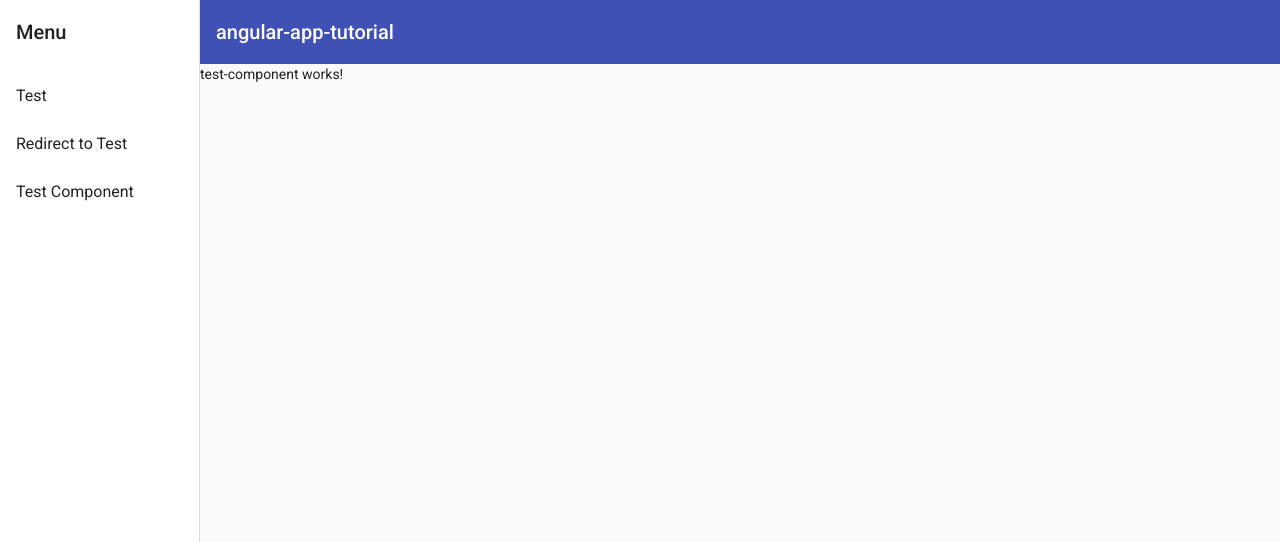
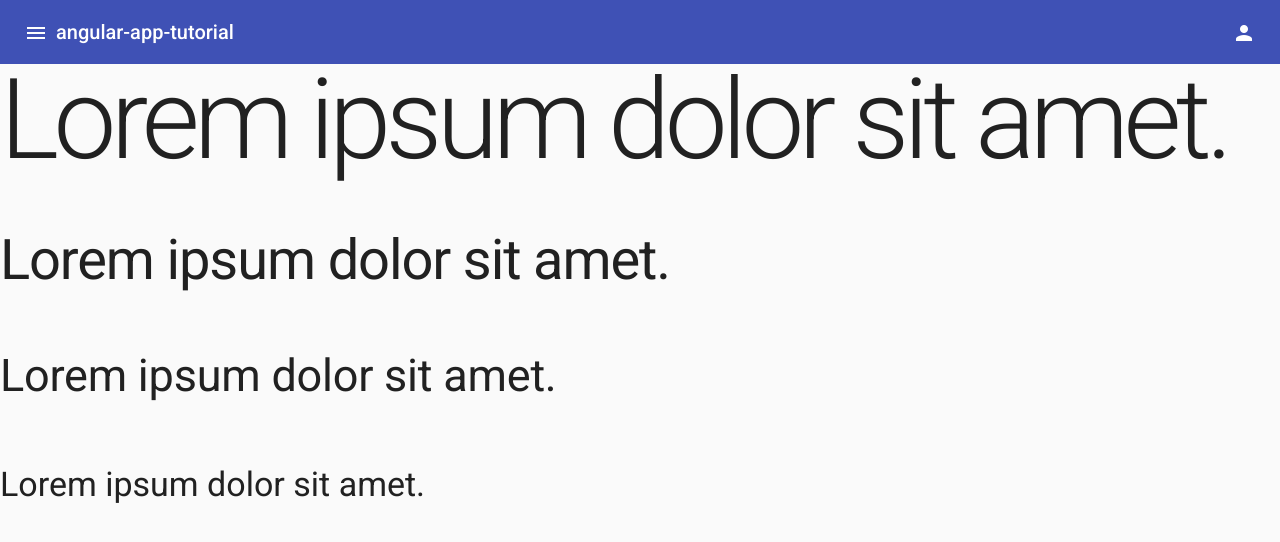
Before and after one commit to dpricop/angular-app-tutorial, an Angular app: page /test in a window 1280 px wide. Shown: the top 542 px of the page. Built offline with nearby package versions, Linux system fonts and the light colour scheme.

Commit message:
Application menu template

```diff
--- a/src/app/app.module.ts
+++ b/src/app/app.module.ts
@@ -4,6 +4,7 @@ import { AppComponent } from './app.component';
 import { BrowserAnimationsModule } from '@angular/platform-browser/animations';
 import { LayoutModule } from '@angular/cdk/layout';
 import { MainNavComponent } from './main-nav/main-nav.component';
+import {TestCmpComponent} from "./test-cmp/test-cmp.component";
 
 import { MaterialModule } from "./material/material.module";
 import { AppRoutingModule } from "./app-routing.module";
@@ -11,7 +12,8 @@ import { AppRoutingModule } from "./app-routing.module";
 @NgModule({
   declarations: [
     AppComponent,
-    MainNavComponent
+    MainNavComponent,
+    TestCmpComponent
   ],
   imports: [
     BrowserModule,
--- a/src/app/main-nav/main-nav.component.css
+++ b/src/app/main-nav/main-nav.component.css
@@ -6,12 +6,12 @@
   width: 200px;
 }
 
-.sidenav .mat-toolbar {
-  background: inherit;
-}
-
 .mat-toolbar.mat-primary {
   position: sticky;
   top: 0;
   z-index: 1;
 }
+
+.example-spacer {
+  flex: 1 1 auto;
+}
--- a/src/app/main-nav/main-nav.component.html
+++ b/src/app/main-nav/main-nav.component.html
@@ -1,27 +1,56 @@
 <mat-sidenav-container class="sidenav-container">
-  <mat-sidenav #drawer class="sidenav" fixedInViewport
-      [attr.role]="(isHandset$ | async) ? 'dialog' : 'navigation'"
-      [mode]="(isHandset$ | async) ? 'over' : 'side'"
-      [opened]="(isHandset$ | async) === false">
-    <mat-toolbar>Menu</mat-toolbar>
-    <mat-nav-list>
+
+  <mat-sidenav #drawer class="sidenav" fixedInViewport [opened]="false">
+    <mat-toolbar color="primary">
+      <span>Menu</span>
+
+      <span class="example-spacer"></span>
+      <button
+        type="button"
+        aria-label="Toggle sidenav"
+        mat-icon-button
+        (click)="drawer.toggle()">
+        <mat-icon aria-label="Side nav toggle icon">arrow_back</mat-icon>
+      </button>
+    </mat-toolbar>
+    <mat-nav-list dense="true">
       <a mat-list-item routerLink="/test">Test</a>
       <a mat-list-item routerLink="/">Redirect to Test</a>
       <a mat-list-item routerLink="/test-component">Test Component</a>
     </mat-nav-list>
   </mat-sidenav>
+
   <mat-sidenav-content>
     <mat-toolbar color="primary">
       <button
         type="button"
         aria-label="Toggle sidenav"
         mat-icon-button
-        (click)="drawer.toggle()"
-        *ngIf="isHandset$ | async">
+        (click)="drawer.toggle()">
         <mat-icon aria-label="Side nav toggle icon">menu</mat-icon>
       </button>
+
       <span>angular-app-tutorial</span>
+      <span class="example-spacer"></span>
+      <button mat-icon-button  [matMenuTriggerFor]="userSubMenu">
+        <mat-icon>person</mat-icon>
+      </button>
+
+      <mat-menu #userSubMenu="matMenu" xPosition="before">
+        <button mat-menu-item>
+          <mat-icon>voicemail</mat-icon>
+          <span>Tasks</span>
+        </button>
+        <mat-divider></mat-divider>
+        <button mat-menu-item>
+          <mat-icon>logout</mat-icon>
+          <span>Logout</span>
+        </button>
+      </mat-menu>
+
     </mat-toolbar>
+
     <router-outlet></router-outlet>
+
   </mat-sidenav-content>
 </mat-sidenav-container>
--- a/src/app/main-nav/main-nav.component.ts
+++ b/src/app/main-nav/main-nav.component.ts
@@ -10,12 +10,7 @@ import { map, shareReplay } from 'rxjs/operators';
 })
 export class MainNavComponent {
 
-  isHandset$: Observable<boolean> = this.breakpointObserver.observe(Breakpoints.Handset)
-    .pipe(
-      map(result => result.matches),
-      shareReplay()
-    );
 
-  constructor(private breakpointObserver: BreakpointObserver) {}
+  constructor() {}
 
 }
--- a/src/app/test-cmp/test-cmp.component.html
+++ b/src/app/test-cmp/test-cmp.component.html
@@ -1 +1,6 @@
-<p>test-component works!</p>
+<div>
+  <div class="mat-display-4">Lorem ipsum dolor sit amet.</div>
+  <div class="mat-display-3">Lorem ipsum dolor sit amet.</div>
+  <div class="mat-display-2">Lorem ipsum dolor sit amet.</div>
+  <div class="mat-display-1">Lorem ipsum dolor sit amet.</div>
+</div>
```
Also changed, not shown: src/app/material/material.module.ts (+63 -10 lines).
